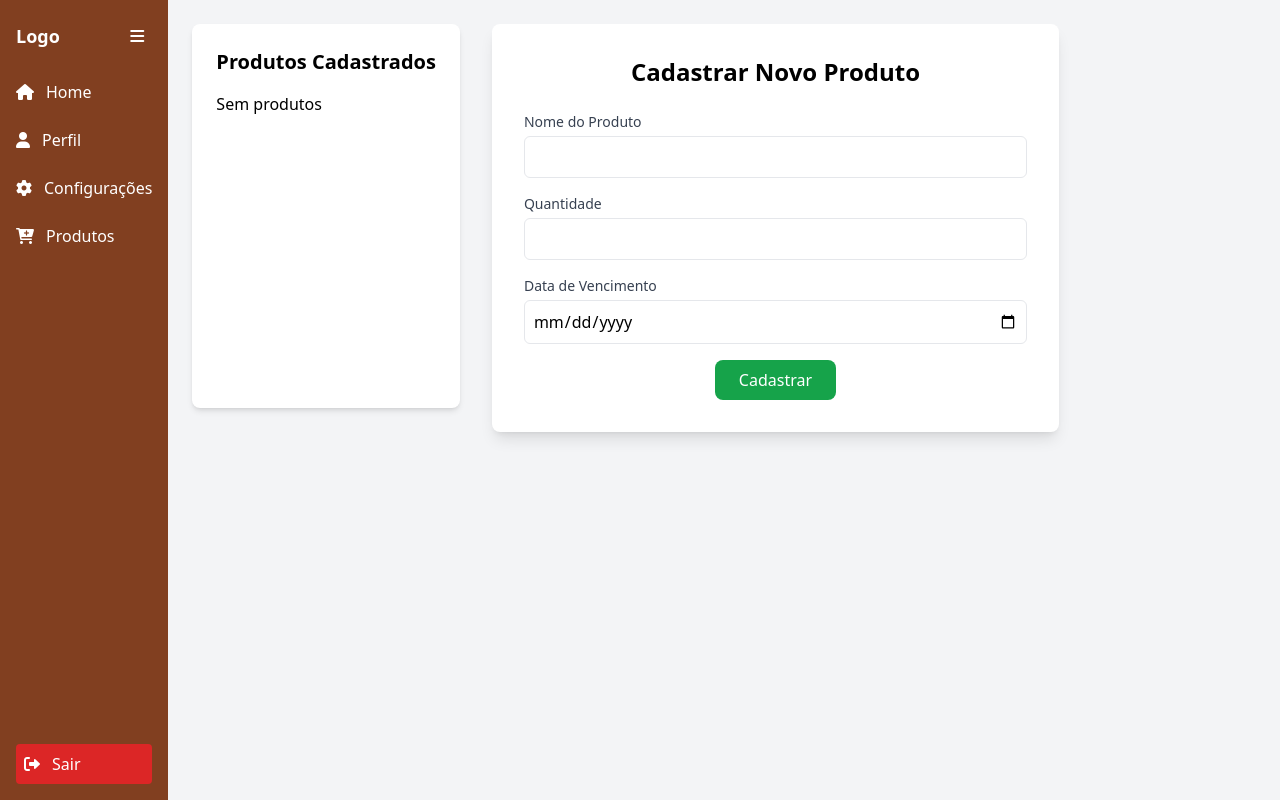
After one commit to AlanBMC/controle-de-estoque, a Django app: page /cafe/view_produto/ in a window 1280 px wide. The commit adds this page. Run offline with Django 5.2, Linux system fonts and the light colour scheme; some libraries are stand-ins or nearby versions.

Commit message:
feat: templante lista de produto and produto

```diff
--- /dev/null
+++ b/controle/estoque/templates/componente/lista_produtos.html
@@ -0,0 +1,21 @@
+{% if produtos %}
+{% for produto in produtos %}
+<li class="p-4 bg-gray-50 rounded-lg shadow flex justify-between items-center">
+    <div>
+        <p><strong>Produto:</strong> {{produto.nome}}</p>
+        <p><strong>Quantidade:</strong> {{produto.quantidade}}</p>
+        <p><strong>Vencimento: </strong>  {{produto.vencimento}}</p>
+    </div>
+    <div class="flex space-x-4">
+        <button class="text-blue-500 hover:text-blue-700 text-lg">
+            <i class="fas fa-edit"></i>
+        </button>
+        <button class="text-red-500 hover:text-red-700 text-lg">
+            <i class="fas fa-trash-alt"></i>
+        </button>
+    </div>
+</li>
+{% endfor %}
+{% else %}
+    <p>Sem produtos</p>
+{% endif %}
--- /dev/null
+++ b/controle/estoque/templates/produto.html
@@ -0,0 +1,50 @@
+{% extends 'base.html' %}
+{% load static %}
+{% block content %}
+
+<div class="grid grid-cols-1 md:grid-cols-3 gap-8 w-full max-w-6xl p-6">
+
+    <!-- Card de Produtos -->
+    <div class="bg-white shadow-md rounded-lg p-6 h-96 overflow-y-auto">
+        <h2 class="text-xl font-bold mb-4">Produtos Cadastrados</h2>
+        <ul class="space-y-4">
+           {% include 'componente/lista_produtos.html' %}
+
+        </ul>
+    </div>
+
+    <!-- Formulário de Cadastro -->
+    <div class="bg-white shadow-lg rounded-lg p-8 col-span-2">
+        <h2 class="text-2xl font-bold mb-6 text-center">Cadastrar Novo Produto</h2>
+        <form >
+            {% csrf_token %}
+            <div class="mb-4">
+                <label for="nome" class="block text-sm font-medium text-gray-700">Nome do Produto</label>
+                <input type="text" id="nome" name="nome" required
+                       class="mt-1 block w-full p-2 border rounded-md">
+            </div>
+
+            <div class="mb-4">
+                <label for="quantidade" class="block text-sm font-medium text-gray-700">Quantidade</label>
+                <input type="number" id="quantidade" name="quantidade" required
+                       class="mt-1 block w-full p-2 border rounded-md">
+            </div>
+
+            <div class="mb-4">
+                <label for="vencimento" class="block text-sm font-medium text-gray-700">Data de Vencimento</label>
+                <input type="date" id="vencimento" name="vencimento" required
+                       class="mt-1 block w-full p-2 border rounded-md">
+            </div>
+
+            <div class="flex justify-center">
+                <button type="submit"
+                        class="px-6 py-2 bg-green-600 text-white rounded-lg hover:bg-green-800 transition">
+                    Cadastrar
+                </button>
+            </div>
+        </form>
+    </div>
+
+</div>
+
+{%endblock%}
--- a/controle/estoque/templates/sidebar.html
+++ b/controle/estoque/templates/sidebar.html
@@ -40,6 +40,10 @@
       <i class="fas fa-cog"></i>
       <span class="menu-text">Configurações</span>
     </a>
+    <a href="{% url 'view_produto' %}" class="flex items-center p-2 space-x-3 rounded">
+      <i class="fa-solid fa-cart-plus"></i>
+      <span class="menu-text">Produtos</span>
+    </a>
   </nav>
 
   <!-- Logout -->
--- a/controle/estoque/urls.py
+++ b/controle/estoque/urls.py
@@ -11,6 +11,7 @@ urlpatterns = [
     path('editar_nome_usuario/' , views.editar_nome_usuario, name='editar_nome_usuario'),
     path('excluir_usuario/<int:usuario_id>/', views.excluir_usuario, name='excluir_usuario'),
     path('editar_usuario/<int:usuario_id>/', views.editar_usuario, name='editar_usuario'),
+    path('view_produto/', views.view_produto, name='view_produto')
 
 
 ]
--- a/controle/estoque/views.py
+++ b/controle/estoque/views.py
@@ -17,7 +17,9 @@ def configuracao(request):
     usuario_atual = get_object_or_404(Usuario, id=request.user.id)
     return render(request, 'configuracao.html', {'users': usuarios , 'usuario_atual':usuario_atual.tipo_user })
 
-
+def view_produto(request):
+    if request.method == 'GET':
+        return render(request, 'produto.html')
 
 @login_required
 def editar_usuario(request, usuario_id):
```
